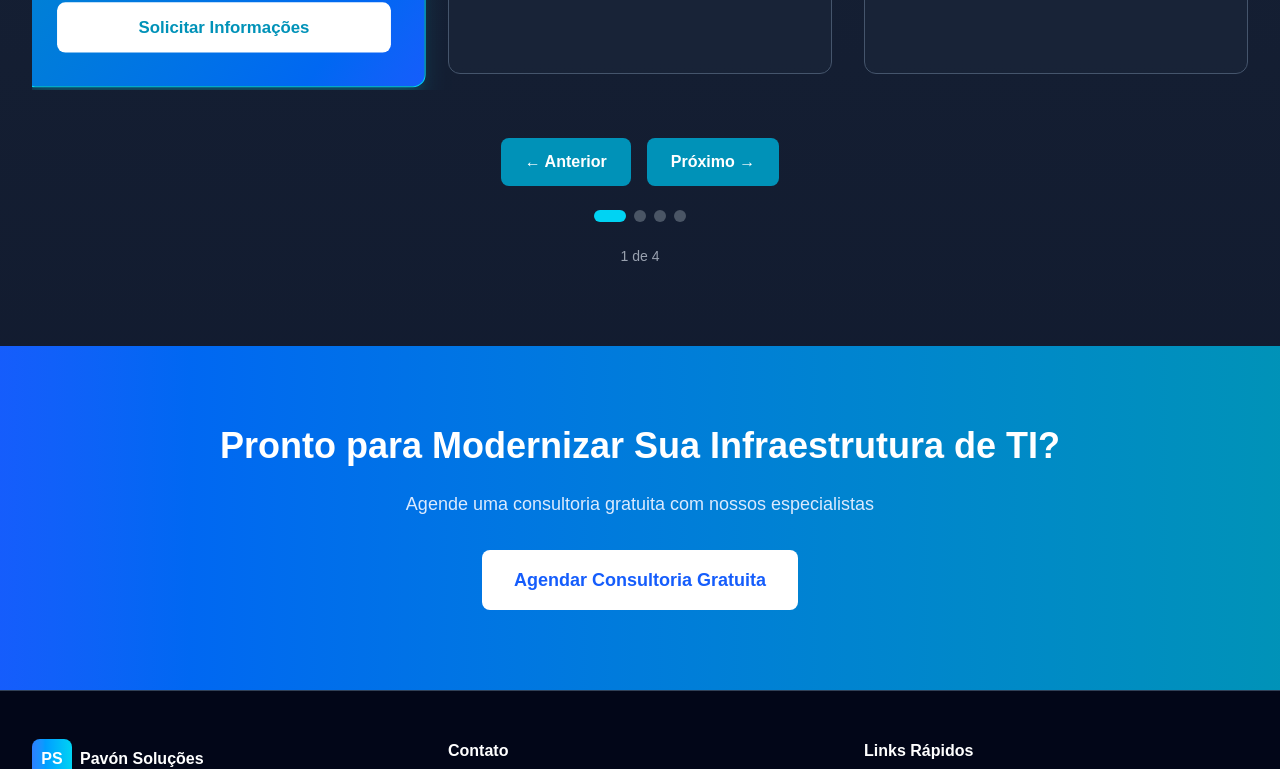
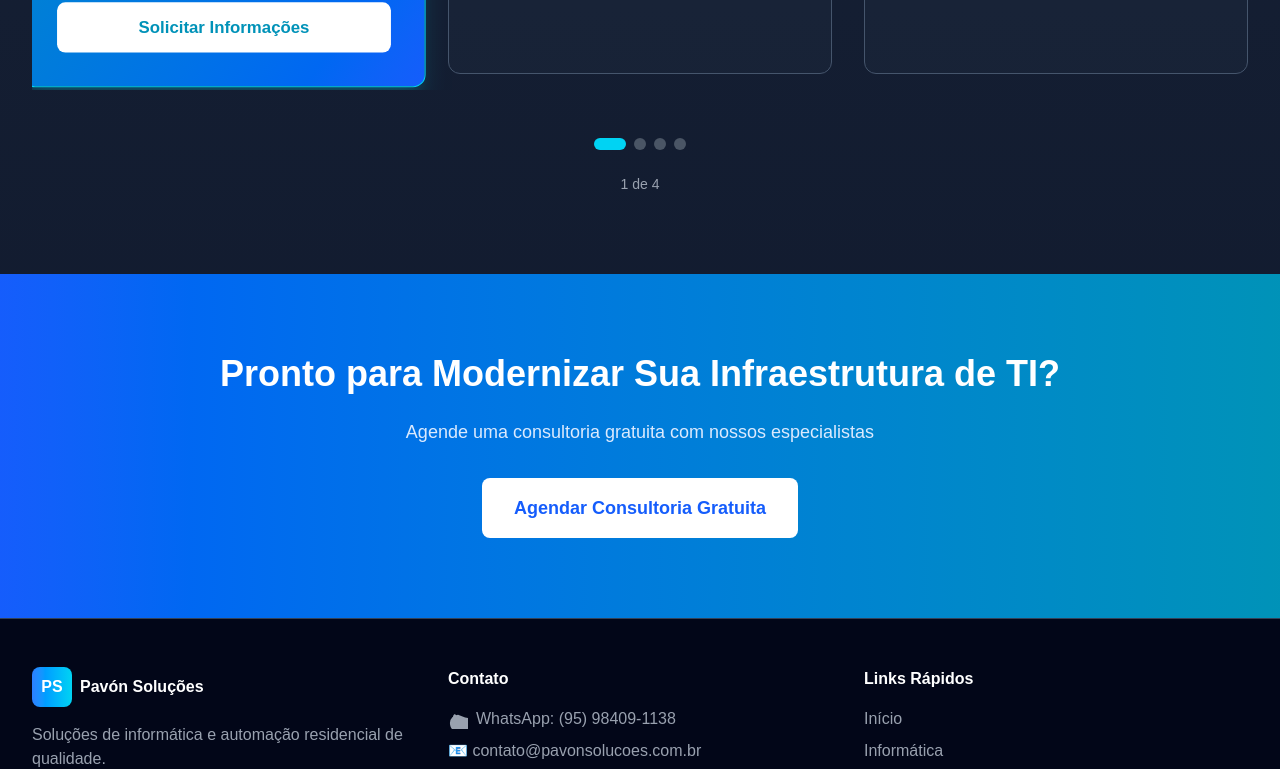
Before and after one commit to yoepo2026-alt/pavonsolucoes, a Next.js app: page /informatica in a window 1280 px wide. Shown: the part 3720-4489 px from the top of the page. Built offline with nearby package versions, Linux system fonts and the light colour scheme.

Commit message:
WhatsApp e botones proximo

```diff
--- a/app/components/Footer.tsx
+++ b/app/components/Footer.tsx
@@ -1,4 +1,7 @@
 export default function Footer() {
+  const whatsappNumber = '5595984091138'; // +55 95 98409-1138 sem símbolos
+  const whatsappUrl = `https://wa.me/${whatsappNumber}`;
+
   return (
     <footer className="bg-slate-950 border-t border-slate-700 py-12 px-4 sm:px-6 lg:px-8">
       <div className="max-w-7xl mx-auto">
@@ -15,7 +18,19 @@
           <div>
             <h4 className="text-white font-bold mb-4">Contato</h4>
             <ul className="text-gray-400 space-y-2">
-              <li>📞 (95) 98409-1138</li>
+              <li>
+                <a
+                  href={whatsappUrl}
+                  target="_blank"
+                  rel="noopener noreferrer"
+                  className="hover:text-green-400 transition flex items-center gap-2"
+                >
+                  <svg className="w-5 h-5" fill="currentColor" viewBox="0 0 24 24">
+                    <path d="M17.472 14.382c-.297-.149-1.758-.867-2.03-.967-.273-.099-.471-.148-.67.15-.197.297-.767.966-.94 1.164-.173.199-.347.223-.644.075-.297-.15-1.255-.463-2.39-1.475-.883-.788-1.48-1.761-1.653-2.059-.173-.297-.018-.458.13-.606.134-.133.298-.347.446-.52.149-.174.198-.298.298-.497.099-.198.05-.371-.025-.52-.075-.149-.669-1.612-.916-2.207-.242-.579-.487-.5-.669-.51-.173-.008-.371-.01-.57-.01-.198 0-.52.074-.792.372-.272.297-1.04 1.016-1.04 2.479 0 1.462 1.065 2.875 1.213 3.074.149.198 2.096 3.2 5.076 4.487.709.306 1.262.489 1.694.625.712.227 1.36.195 1.871.118.571-.085 1.758-.719 2.006-1.413.248-.694.248-1.289.173-1.413-.074-.124-.272-.198-.57-.347m-5.421-7.403h-.004a9.87 9.87 0 00-9.746 9.798c0 2.729.893 5.329 2.582 7.44l-2.77 10.07a.75.75 0 00.933.927l10.07-2.77a9.869 9.869 0 007.44-2.582 9.87 9.87 0 009.798-9.746 9.87 9.87 0 00-9.798-9.797z"/>
+                  </svg>
+                  WhatsApp: (95) 98409-1138
+                </a>
+              </li>
               <li>📧 contato@pavonsolucoes.com.br</li>
               <li>📍 Caxias do Sul, RS</li>
             </ul>
--- a/app/components/PricingPlans.tsx
+++ b/app/components/PricingPlans.tsx
@@ -150,7 +150,7 @@
           {isCarousel && (
             <div className="mt-12 flex flex-col items-center gap-6">
               {/* Botões de navegação */}
-              <div className="flex gap-4">
+{/*               <div className="flex gap-4">
                 <button
                   onClick={handlePrevious}
                   className="bg-cyan-600 hover:bg-cyan-700 text-white px-6 py-3 rounded-lg font-semibold transition transform hover:scale-105"
@@ -164,7 +164,7 @@
                   Próximo →
                 </button>
               </div>
-
+ */}
               {/* Indicadores de slide */}
               <div className="flex gap-2">
                 {plans.map((_, index) => (
```
